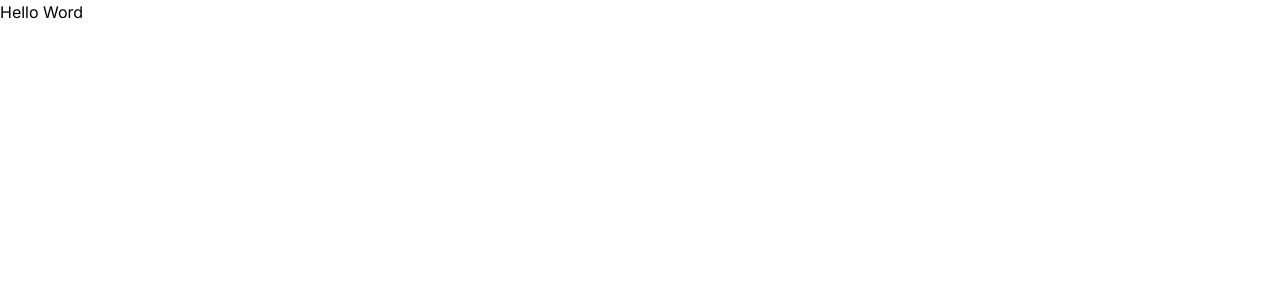
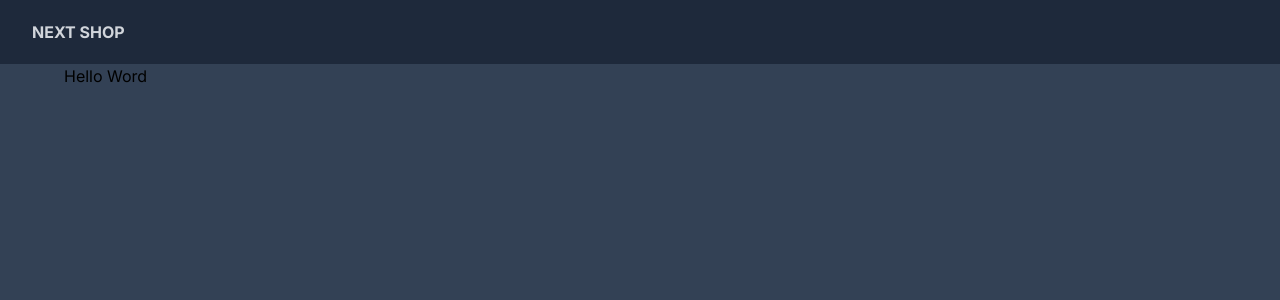
Before and after one commit to kcsdesenvolvedor/next-shop, a Next.js app: page / in a window 1280 px wide. Shown: the top 300 px of the page. Built offline with nearby package versions, Linux system fonts and the light colour scheme.

Commit message:
adicionando navbar

```diff
--- /dev/null
+++ b/src/app/components/NavBar.tsx
@@ -0,0 +1,10 @@
+import Link from "next/link";
+export function NavBar() {
+    return (
+        <nav className="fixed top-0 w-full flex items-center py-2 px-8 justify-between z-50 bg-slate-800 text-gray-300">
+            <Link href="/" className="uppercase font-bold text-md h-12 flex items-center">
+                Next Shop
+            </Link>
+        </nav>
+    )
+}
--- a/src/app/layout.tsx
+++ b/src/app/layout.tsx
@@ -1,6 +1,8 @@
 import type { Metadata } from "next";
 import { Inter } from "next/font/google";
 import "./globals.css";
+import { NavBar } from "./components/NavBar";
+
 
 const inter = Inter({ subsets: ["latin"] });
 
@@ -16,7 +18,12 @@
 }>) {
   return (
     <html lang="en">
-      <body className={inter.className}>{children}</body>
+      <body className={inter.className}>
+        <NavBar />
+        <main className="bg-slate-700 h-screen p-16">
+          {children}
+        </main>
+      </body>
     </html>
   );
 }
--- a/src/app/page.tsx
+++ b/src/app/page.tsx
@@ -2,8 +2,8 @@
 
 export default function Home() {
   return (
-    <main>
+    <div>
       <h1>Hello Word</h1>
-    </main>
+    </div>
   );
 }
```
